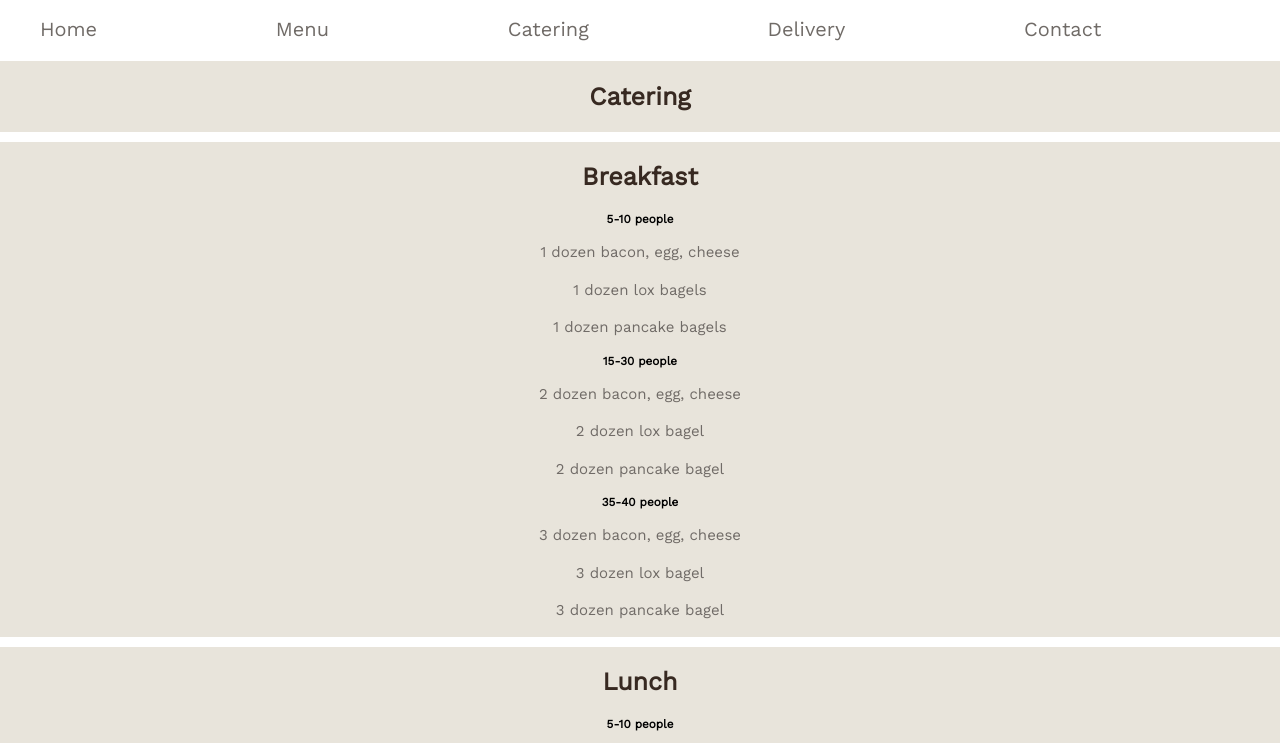
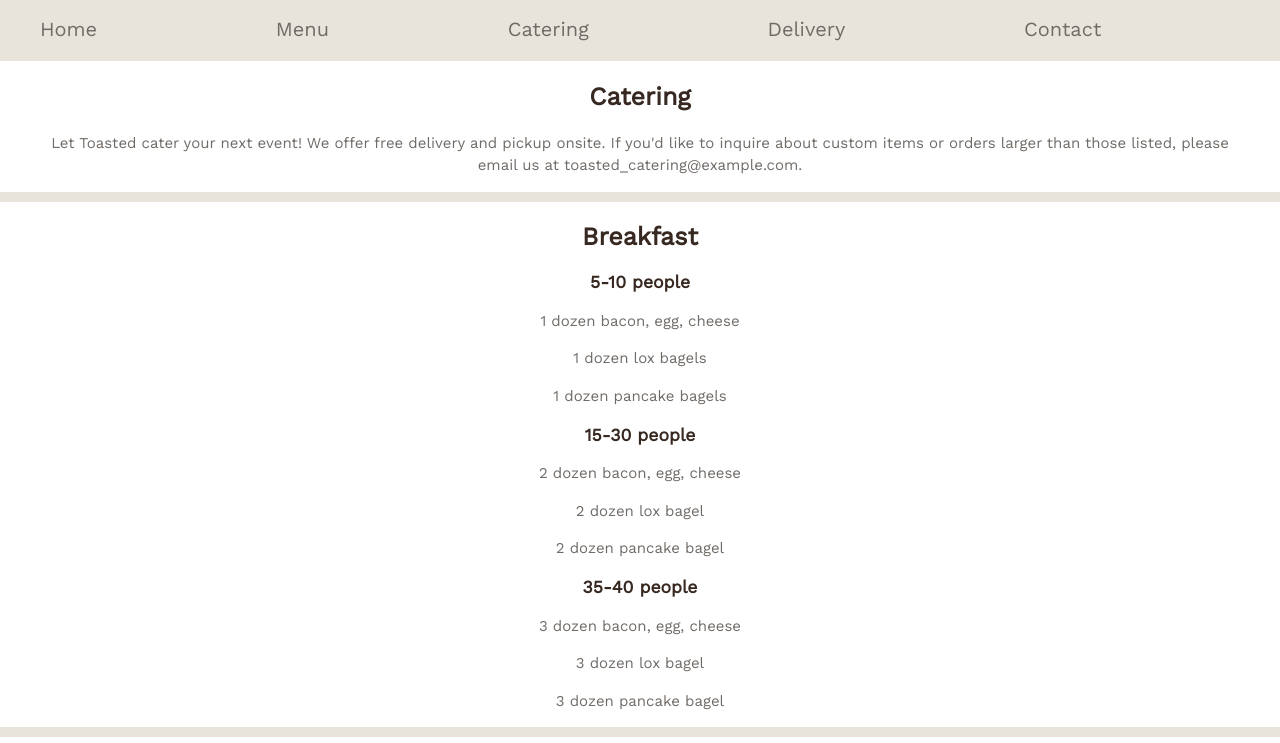
Before and after one commit to jrdorn/Toasted, a plain HTML site: page catering.html in a window 1280 px wide. Shown: the part 88-831 px from the top of the page. Drawn offline with nearby package versions, Linux system fonts and the light colour scheme.

Commit message:
Color scheme

```diff
--- a/catering.html
+++ b/catering.html
@@ -35,6 +35,9 @@
 
         <section class = 'catering'>
             <h2>Catering</h2>
+            <p>Let Toasted cater your next event! We offer free delivery and pickup onsite. If you'd like to inquire about custom items or orders larger
+                than those listed, please email us at toasted_catering@example.com.
+            </p>
         </section>
 
 
--- a/css/style.css
+++ b/css/style.css
@@ -3,11 +3,11 @@
 @import url("https://fonts.googleapis.com/css?family=Work+Sans&display=swap");
 
 body {
-  background-color: #ffffff;
+  background-color: #e8e4db;
 }
 
 section {
-  background-color: #e8e4db;
+  background-color: #ffffff;
 }
 
 html,
@@ -395,6 +395,20 @@
   grid-template-columns: 100%;
 }
 
+/* font */
+
+h3 {
+  font-size: 1.75rem;
+  color: #372921;
+}
+
+/* margins */
+
+.catering p {
+  margin-left: 2em;
+  margin-right: 2em;
+}
+
 /* || Contact */
 
 /* contact grid */
```
